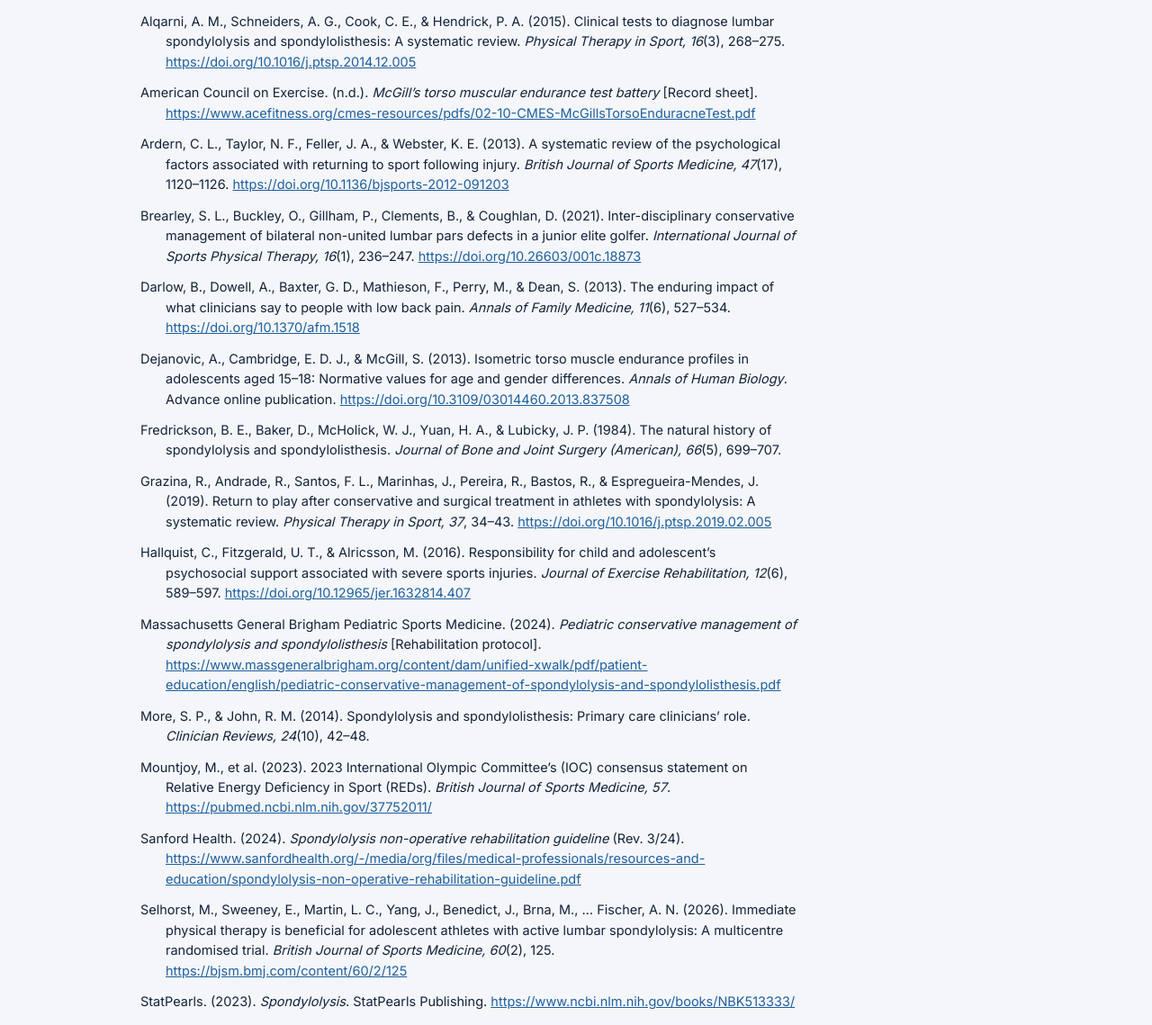
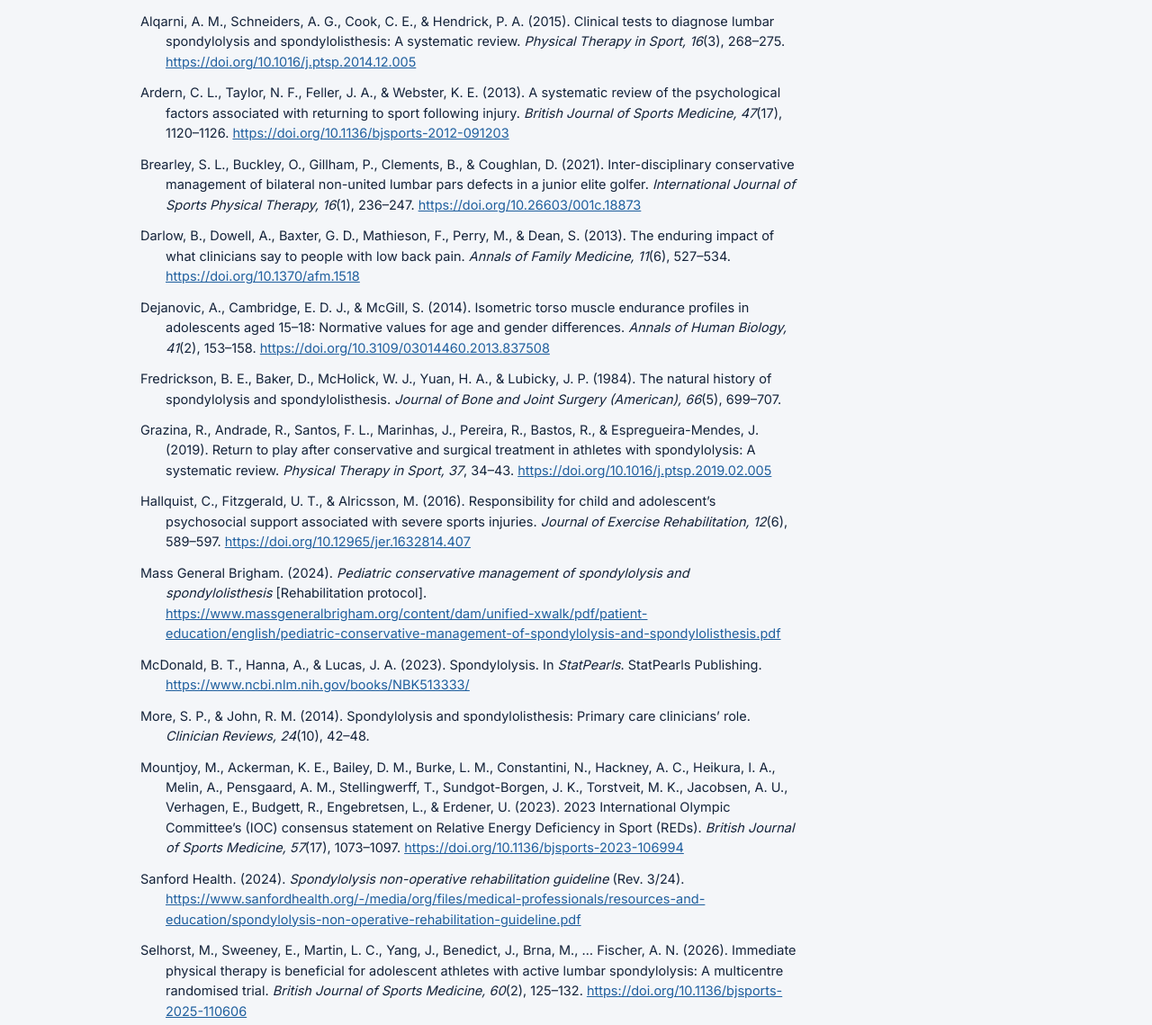
Before and after one commit to kanecousins/Back-In-The-Game-, a plain HTML site: page references.html in a window 1280 px wide. Shown: the part 141-1280 px from the top of the page at 90% size. Drawn offline with Linux system fonts and the light colour scheme.

Commit message:
Tidy About version line, Phase 4 link and reference list
Co-Authored-By: Claude Opus 5.5 <noreply@anthropic.com>
Claude-Session: https://claude.ai/code/session_01BosYQWU7KBfHmUpwv8zkF3

```diff
--- a/references.html
+++ b/references.html
@@ -27,16 +27,6 @@
             >
           </li>
           <li>
-            American Council on Exercise. (n.d.).
-            <em>McGill’s torso muscular endurance test battery</em> [Record sheet].
-            <a
-              href="https://www.acefitness.org/cmes-resources/pdfs/02-10-CMES-McGillsTorsoEnduracneTest.pdf"
-              target="_blank"
-              rel="noopener"
-              >https://www.acefitness.org/cmes-resources/pdfs/02-10-CMES-McGillsTorsoEnduracneTest.pdf</a
-            >
-          </li>
-          <li>
             Ardern, C. L., Taylor, N. F., Feller, J. A., &amp; Webster, K. E. (2013). A systematic review of
             the psychological factors associated with returning to sport following injury.
             <em>British Journal of Sports Medicine, 47</em>(17), 1120–1126.
@@ -61,9 +51,9 @@
             >
           </li>
           <li>
-            Dejanovic, A., Cambridge, E. D. J., &amp; McGill, S. (2013). Isometric torso muscle endurance
+            Dejanovic, A., Cambridge, E. D. J., &amp; McGill, S. (2014). Isometric torso muscle endurance
             profiles in adolescents aged 15–18: Normative values for age and gender differences.
-            <em>Annals of Human Biology</em>. Advance online publication.
+            <em>Annals of Human Biology, 41</em>(2), 153–158.
             <a href="https://doi.org/10.3109/03014460.2013.837508" target="_blank" rel="noopener"
               >https://doi.org/10.3109/03014460.2013.837508</a
             >
@@ -90,7 +80,7 @@
             >
           </li>
           <li>
-            Massachusetts General Brigham Pediatric Sports Medicine. (2024).
+            Mass General Brigham. (2024).
             <em>Pediatric conservative management of spondylolysis and spondylolisthesis</em> [Rehabilitation
             protocol].
             <a
@@ -101,14 +91,24 @@
             >
           </li>
           <li>
+            McDonald, B. T., Hanna, A., &amp; Lucas, J. A. (2023). Spondylolysis. In <em>StatPearls</em>.
+            StatPearls Publishing.
+            <a href="https://www.ncbi.nlm.nih.gov/books/NBK513333/" target="_blank" rel="noopener"
+              >https://www.ncbi.nlm.nih.gov/books/NBK513333/</a
+            >
+          </li>
+          <li>
             More, S. P., &amp; John, R. M. (2014). Spondylolysis and spondylolisthesis: Primary care
             clinicians’ role. <em>Clinician Reviews, 24</em>(10), 42–48.
           </li>
           <li>
-            Mountjoy, M., et al. (2023). 2023 International Olympic Committee’s (IOC) consensus statement on
-            Relative Energy Deficiency in Sport (REDs). <em>British Journal of Sports Medicine, 57</em>.
-            <a href="https://pubmed.ncbi.nlm.nih.gov/37752011/" target="_blank" rel="noopener"
-              >https://pubmed.ncbi.nlm.nih.gov/37752011/</a
+            Mountjoy, M., Ackerman, K. E., Bailey, D. M., Burke, L. M., Constantini, N., Hackney, A. C.,
+            Heikura, I. A., Melin, A., Pensgaard, A. M., Stellingwerff, T., Sundgot-Borgen, J. K., Torstveit,
+            M. K., Jacobsen, A. U., Verhagen, E., Budgett, R., Engebretsen, L., &amp; Erdener, U. (2023). 2023
+            International Olympic Committee’s (IOC) consensus statement on Relative Energy Deficiency in Sport
+            (REDs). <em>British Journal of Sports Medicine, 57</em>(17), 1073–1097.
+            <a href="https://doi.org/10.1136/bjsports-2023-106994" target="_blank" rel="noopener"
+              >https://doi.org/10.1136/bjsports-2023-106994</a
             >
           </li>
           <li>
@@ -124,15 +124,9 @@
             Selhorst, M., Sweeney, E., Martin, L. C., Yang, J., Benedict, J., Brna, M., … Fischer, A. N.
             (2026). Immediate physical therapy is beneficial for adolescent athletes with active lumbar
             spondylolysis: A multicentre randomised trial. <em>British Journal of Sports Medicine, 60</em>(2),
-            125.
-            <a href="https://bjsm.bmj.com/content/60/2/125" target="_blank" rel="noopener"
-              >https://bjsm.bmj.com/content/60/2/125</a
-            >
-          </li>
-          <li>
-            StatPearls. (2023). <em>Spondylolysis</em>. StatPearls Publishing.
-            <a href="https://www.ncbi.nlm.nih.gov/books/NBK513333/" target="_blank" rel="noopener"
-              >https://www.ncbi.nlm.nih.gov/books/NBK513333/</a
+            125–132.
+            <a href="https://doi.org/10.1136/bjsports-2025-110606" target="_blank" rel="noopener"
+              >https://doi.org/10.1136/bjsports-2025-110606</a
             >
           </li>
           <li>
```
Also changed, not shown: about.html (+2 -4 lines), assess.html (+2 -2 lines), index.html (+2 -1 lines), phase-1.html (+2 -2 lines), phase-2.html (+1 -1 lines), phase-4.html (+4 -1 lines), return.html (+11 -2 lines).
